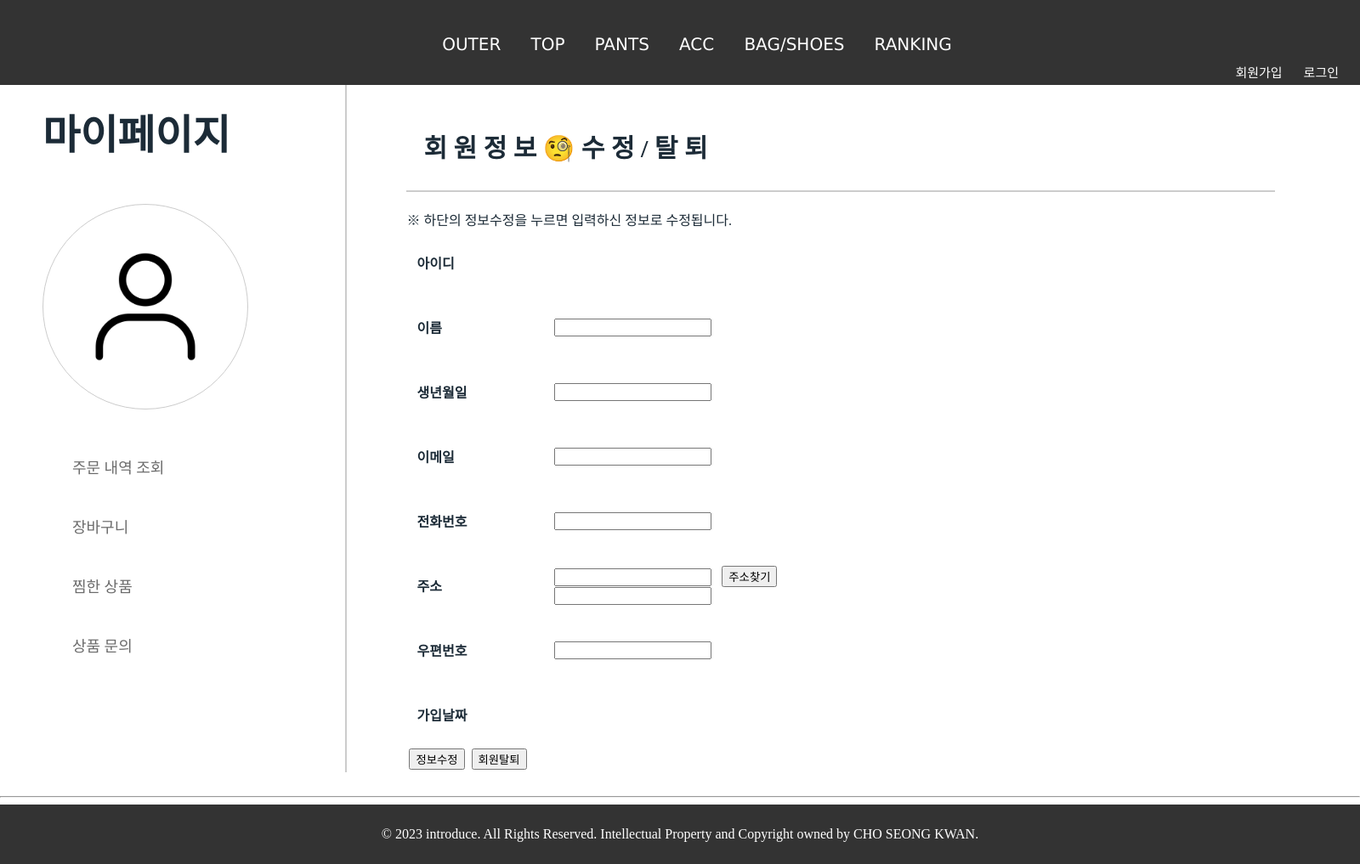
After one commit to seongkwan2/bonshop, a Java web app: template src/main/webapp/WEB-INF/views/myPage/fixInfo.jsp in a window 1600 px wide. The commit adds this page. Shown: the whole page at 85% size. Run offline with Spring Boot 4, a stand-in JSP engine, Linux system fonts and the light colour scheme; the template is opened without the code that fills it, so the values that code supplies are empty; some of the project's set-up classes (security, data sources, template engines, error pages and the like) are left out, and stand-ins take their place; database files in the repository are not loaded; some libraries are stand-ins or nearby versions.

```diff
--- a/src/main/java/com/bonshop/dao/MemberDaoImpl.java
+++ b/src/main/java/com/bonshop/dao/MemberDaoImpl.java
@@ -71,7 +71,7 @@ public class MemberDAOImpl implements MemberDAO {
 		return m;
 	}//아이디에 해당하는 회원정보 보기
 
-	@Transactional
+	@Transactional	//11월3일 개인정보 수정을 좀더 보완해야함 로그에는 메서드가 동작하는데 DB에는 적용이 안되고있음
 	@Override
 	public void updateMember(MemberVO m) {
 		System.out.println(" \n ==============================> JPA로 회원정보 수정하기");
--- /dev/null
+++ b/src/main/webapp/WEB-INF/views/myPage/fixInfo.jsp
@@ -0,0 +1,237 @@
+<%@ page contentType="text/html; charset=UTF-8"%>
+<%@ taglib prefix="c" uri="http://java.sun.com/jsp/jstl/core" %>
+<%@ taglib prefix="fmt" uri="http://java.sun.com/jsp/jstl/fmt" %>
+<%@ taglib prefix="fn" uri="http://java.sun.com/jsp/jstl/functions" %>
+<!DOCTYPE html>
+<html>
+<head>
+<meta charset="UTF-8">
+<%--ajax 통신 시 403 forbidden 에러 발생 해결법 => csrf(Cross-site request forgery)의 token이 누락으로 발생하기 때문에
+아래 코드 2개 추가 --%>
+<meta name="_csrf_header" content="${_csrf.headerName}">
+<meta name="_csrf" content="${_csrf.token}">
+<title>bonshop : 정보 수정 / 회원 탈퇴</title>
+<script src="/js/jquery.js"></script>
+<link href="/css/main.css" rel="stylesheet"/>
+<link href="/css/myPage/home.css" rel="stylesheet"/>
+
+<!--알람(alert) 라이브러리-->
+<script src="https://cdn.jsdelivr.net/npm/sweetalert2@11"></script>
+<link rel="stylesheet" type="text/css" href="/css/alert.css">
+</head>
+<body>
+<%-- include : main --%>
+<%@ include file="../include/header.jsp" %>
+
+<!-- 수정시 전송되는 폼 -->
+<form action="/myPage/fixInfo" method="post" id="fixMember">
+
+	<div class="Mypage">
+		<div class="Mypage_menu">
+			<h2>마이페이지</h2>
+			<img id="mypage_img" alt="사람" src="/imgs/member/people.png"> <!-- 추후에 이진파일로 사진바꾸게 시도 -->
+			<ul>
+				<li><a href="#">주문 내역 조회</a> <!-- 10월26일 마무리 수정,탈퇴버튼 css손볼것 그리고 주소검색기능 구현할것 -->
+				<li><a href="#">장바구니</a>
+				<li><a href="#">찜한 상품</a>
+				<li><a href="#">상품 문의</a>
+			</ul>
+		</div>
+		<div id="mypage_show">
+			<h1>회 원 정 보 🧐 수 정 / 탈 퇴</h1>
+			<table id="mypage_st">
+					<!-- POST를 위한 토큰 -->
+					<input type="hidden" name="${_csrf.parameterName}" value="${_csrf.token}" />
+					※ 하단의 정보수정을 누르면 입력하신 정보로 수정됩니다.
+					<tr>
+						<th>아이디</th>
+						<td>${memberInfo.m_id}</td>
+					</tr>
+
+					<tr>
+						<th>이름</th>
+						<td><input type="text" name="m_name" id="m_name" value="${memberInfo.m_name}"></td>
+					</tr>
+
+					<tr>
+						<th>생년월일</th>
+						<td><input type="text" name="m_birth" id="m_birth" value="${memberInfo.m_birth}"></td>
+					</tr>
+
+					<tr>
+						<th>이메일</th>
+						<td><input type="text" name="m_email" id="m_email" value="${memberInfo.m_email}"></td>
+					</tr>
+
+					<tr>
+						<th>전화번호</th>
+						<td><input type="text" name="m_phone" id="m_phone" value="${memberInfo.m_phone}"> &nbsp;</td>
+					</tr>
+
+					<tr>
+						<th>주소</th> <!-- 주소기능 동작하게 구현해야함 -->
+						<td><input type="text" name="m_addr" id="m_addr" value="${memberInfo.m_addr}" readOnly>  &nbsp;
+						<input type="button" value="주소찾기" class="input_b" onclick="post_check();" /><br>
+						<input type="text" name="m_addr2" id="m_addr2" value="${memberInfo.m_addr2}"></td>
+					</tr>
+
+					<tr>
+						<th>우편번호</th>
+						<td><input type="text" name="m_zipCode" id="m_zipCode" value="${memberInfo.m_zipCode}" readOnly></td>
+					</tr>
+
+					<tr>
+						<th>가입날짜</th>
+						<td>${fn:substring(memberInfo.m_regdate,0,10)}</td>
+					</tr>
+					<tr>
+						<td><input type="button" onclick="joinCheck()" value="정보수정">&nbsp;
+							<input type="button" onclick="deleteMember()"value="회원탈퇴">
+					</tr>
+			</table>
+
+		</div>
+	</div>
+</form>				<!-- 탈퇴시 전송되는 폼 -->
+					<form action="/myPage/deleteMember" method="post" id="deleteMember">
+						<input type="hidden" name="${_csrf.parameterName}" value="${_csrf.token}" />
+						<input type="hidden" name="${memberInfo.m_id}" id="${memberInfo.m_id}" value="${memberInfo.m_id}">
+					</form>
+	<div class="clearfix"></div>
+<script>
+//탈퇴 버튼을 눌렀을때 폼이 전송되는 함수
+function deleteMember(){
+	alert("정말 탈퇴하시겠습니까?");
+	window.document.getElementById('deleteMember').submit();
+}
+
+//우편검색 창
+function post_check(){
+	$url="/member/zip_find";//매핑주소
+	window.open($url,"우편검색","width=415px,height=190px,"
+			+"scrollbars=yes");
+	//폭이 415 픽셀이고,높이가 190 픽셀,스크롤바가 생성되는
+	//우편번호 검색 공지창을 띄운다.
+}
+
+
+//모든 폼을 입력했는지 체크하는 함수 joinCheck()
+//비밀번호 정규식 체크
+let pwdType = /^(?=.*[a-zA-Z])(?=.*[!@#$%^*+=-])(?=.*[0-9]).{8,15}$/;
+
+function joinCheck(){
+
+	  // 이름 검증
+	  if($.trim($("#m_name").val())== ""){
+		  alert("이름을 입력하세요!");
+		  $("#m_name").val("").focus();
+		  return false;
+	  }
+
+	 // 생년월일 검증
+	    let birthValue = $.trim($("#m_birth").val());
+	    if(!/^[0-9]{8}$/.test(birthValue)){
+	        alert("생년월일은 8자리의 숫자만 입력해야 합니다.");
+	        $("#m_birth").val("").focus();
+	        return false;
+	    }
+
+   	// 전화번호 검증
+	    let phoneValue = $.trim($("#m_phone").val());
+	    if(!/^[0-9]+$/.test(phoneValue)){
+	        alert("전화번호는 숫자만 입력해야 합니다.");
+	        $("#m_phone").val("").focus();
+	        return false;
+    	}
+
+    	//이메일 검증
+	  if($.trim($("#m_email").val())== ""){
+		  alert("이메일을 입력하세요!");
+		  $("#m_email").val("").focus();
+		  return false;
+	  }
+    	//우편번호
+	  if($.trim($("#m_zipCode").val())== ""){
+		  alert("우편번호를 입력하세요!");
+		  $("#m_zipCode").val("").focus();
+		  return false;
+	  }
+    	//주소
+	  if($.trim($("#m_addr").val())== ""){
+		  alert("주소를 입력하세요!");
+		  $("#m_addr").val("").focus();
+		  return false;
+	  }
+    	//나머지 주소
+	  if($.trim($("#m_addr2").val())== ""){
+		  alert("상세주소를 입력하세요!");
+		  $("#m_addr2").val("").focus();
+		  return false;
+	  }
+
+      // 모든 조건을 통과하면 form 제출
+	  var result = confirm("정보를 수정하시겠습니까?");
+	    if (result) {
+	        sendForm();
+	}
+
+}
+
+function sendForm(){
+	var formData = {	//여기에 토큰을 넣으면 안됨
+	        "m_name": $("#m_name").val(),
+	        "m_birth": $("#m_birth").val(),
+	        "m_email": $("#m_email").val(),
+	        "m_phone": $("#m_phone").val(),
+	        "m_zipCode": $("#m_zipCode").val(),
+	        "m_addr": $("#m_addr").val(),
+	        "m_addr2": $("#m_addr2").val(),
+	}; //formData
+
+	// CSRF 토큰을 가져와서 헤더에 추가
+    var csrfToken = $("meta[name='_csrf']").attr("content");
+    var csrfHeader = $("meta[name='_csrf_header']").attr("content");
+
+	$.ajax({
+	    url:"/myPage/fixInfo",
+	    method:"POST",
+	    data:JSON.stringify(formData),
+	    contentType: "application/json",
+	    beforeSend: function(xhr) {	//토큰만 따로 보내는 방식을 선호
+	    	xhr.setRequestHeader(csrfHeader, csrfToken);
+	    },
+		success: function(map) {
+		    console.log("Response from server:", map);
+		    if(map.status === "success") {
+		        Swal.fire({
+		            title: '회원정보가 수정되었습니다.',
+		            text: map.message,  // 서버로부터 받은 메시지 사용
+		            icon: 'success',
+		            confirmButtonText: '확인',
+		            customClass: {
+		                title: 'my-title-class',
+		                content: 'my-content-class'
+		            }
+		        }).then((result) => {
+		            if (result.isConfirmed) {
+		                // 사용자가 확인 버튼을 클릭한 경우
+		                window.location.href = "/";
+		            }
+		        });
+	        }
+	    },
+	    error: function(jqXHR, textStatus, errorThrown) {
+	        console.error('Error Details:', textStatus, errorThrown);
+	        alert('서버와의 통신 중 오류가 발생했습니다.');
+	    }
+	});//ajax
+
+}//sendForm()
+
+
+</script>
+
+<%-- include : footer --%>
+<%@ include file="../include/footer.jsp" %>
+</body>
+</html>
--- a/src/main/webapp/css/myPage/home.css
+++ b/src/main/webapp/css/myPage/home.css
@@ -1,12 +1,14 @@
 /*전체 틀의 크기*/
 .Mypage {
-	width: 1800px;
+	width: 1600px;
     margin: 0 auto;
     display: flex;
 }
 
+/*메뉴들*/
 .Mypage_menu {
     margin: 0px 70px 0px 30px;
+    width:	450px;
     font-size: 1em;
 }
 
@@ -38,7 +40,26 @@
 	font-weight: bold;
 	border-bottom: 1px solid #1c2b37;
 }
-/* 개인정보확인페이지 */
+
+/*정보수정/회원탈퇴 버튼*/
+.Mypage_menu input {
+	text-align:left;
+	color: #6b6b6b; display: block;
+	height: 20px;
+	width: 300px;
+	padding: 30px 20px 20px 5px;
+	font-size: 18px;
+	border: none;
+	outline: none;
+	background: transparent;
+}
+.Mypage_menu input:hover {
+	font-weight: bold;
+	border-bottom: 1px solid #1c2b37;
+	cursor: pointer;
+}
+
+/* 개인 정보 확인 페이지 */
 #mypage_show {
 	width: 1500px;
 	float: right;
```
Also changed, not shown: src/main/java/com/bonshop/controller/MyPageController.java (+30 -54 lines), src/main/webapp/WEB-INF/views/myPage/checkPw.jsp (renamed from src/main/webapp/WEB-INF/views/myPage/fixCheckPw.jsp, +4 -3 lines), src/main/webapp/WEB-INF/views/myPage/home.jsp (+15 -159 lines), readMe.txt.
